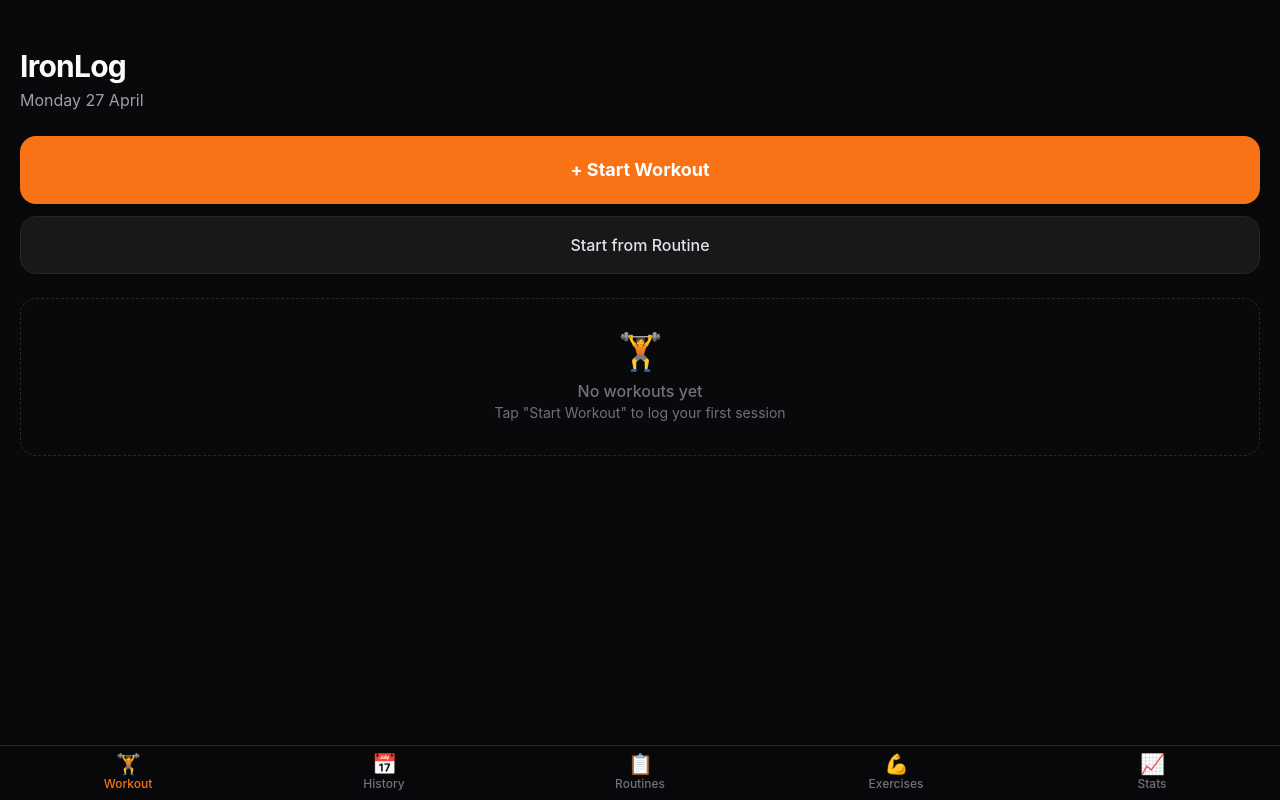
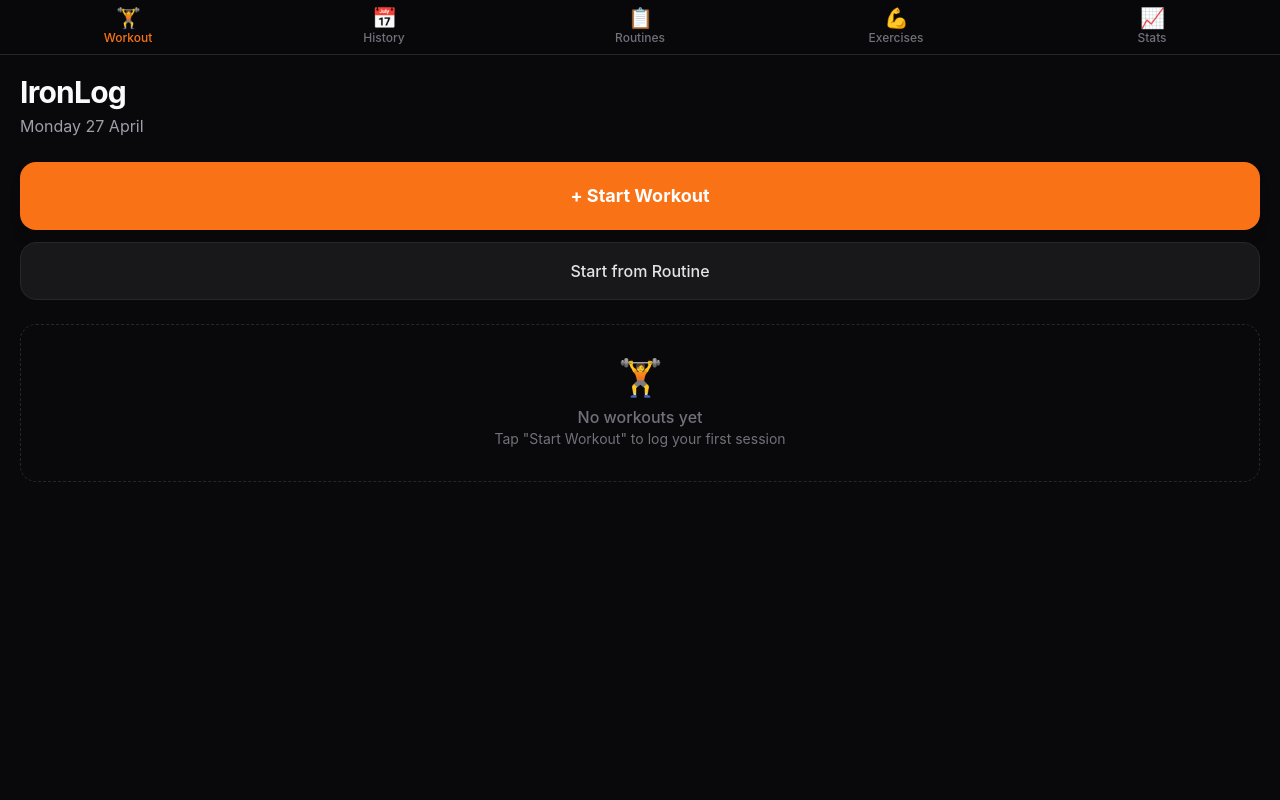
Before and after one commit to DirtyDario/IronLog, a SvelteKit app: page / in a window 1280 px wide. Built offline with nearby package versions, Linux system fonts and the light colour scheme.

Commit message:
fix: move tab bar to top (position:fixed), remove pt-12 padding from all pages

```diff
--- a/src/routes/+layout.svelte
+++ b/src/routes/+layout.svelte
@@ -24,12 +24,7 @@
 	}
 </script>
 
-<!-- Scrollable content area -->
-<main id="app-content">
-	{@render children()}
-</main>
-
-<!-- Tab bar — position:fixed handles iOS PWA correctly -->
+<!-- Tab bar — fixed to TOP -->
 <nav id="tab-bar">
 	<div class="flex">
 		{#each tabs as tab}
@@ -46,3 +41,8 @@
 		{/each}
 	</div>
 </nav>
+
+<!-- Scrollable content area -->
+<main id="app-content">
+	{@render children()}
+</main>
--- a/src/routes/+page.svelte
+++ b/src/routes/+page.svelte
@@ -33,7 +33,7 @@
 	}
 </script>
 
-<div class="flex flex-col gap-6 p-5 pt-12">
+<div class="flex flex-col gap-6 p-5 pt-4">
 	<!-- Header -->
 	<div>
 		<h1 class="text-3xl font-bold tracking-tight">IronLog</h1>
--- a/src/routes/exercises/+page.svelte
+++ b/src/routes/exercises/+page.svelte
@@ -46,7 +46,7 @@
 	}
 </script>
 
-<div class="p-4 pt-12 pb-8">
+<div class="p-4 pt-4 pb-8">
 	<div class="mb-4 flex items-center justify-between">
 		<h1 class="text-3xl font-bold tracking-tight">Exercises</h1>
 		<button
--- a/src/routes/history/+page.svelte
+++ b/src/routes/history/+page.svelte
@@ -35,7 +35,7 @@
 	});
 </script>
 
-<div class="p-4 pt-12 pb-8">
+<div class="p-4 pt-4 pb-8">
 	<h1 class="mb-6 text-3xl font-bold tracking-tight">History</h1>
 
 	{#if workouts.length === 0}
--- a/src/routes/history/[id]/+page.svelte
+++ b/src/routes/history/[id]/+page.svelte
@@ -58,7 +58,7 @@
 	let showDelete = $state(false);
 </script>
 
-<div class="p-4 pt-12 pb-8">
+<div class="p-4 pt-4 pb-8">
 	<div class="mb-6 flex items-start justify-between">
 		<div>
 			<a href="/history" class="text-sm text-zinc-500 mb-1 block">← History</a>
--- a/src/routes/layout.css
+++ b/src/routes/layout.css
@@ -23,31 +23,28 @@
 	-webkit-tap-highlight-color: transparent;
 }
 
-/* ── Tab bar — fixed to bottom, always visible ───────────────── */
-/* On iOS PWA, position:fixed is the only reliable approach */
+/* ── Tab bar — fixed to TOP ───────────────────────────────────── */
 #tab-bar {
 	position: fixed;
-	bottom: 0;
+	top: 0;
 	left: 0;
 	right: 0;
 	z-index: 50;
-	/* Extend bg into iPhone home-indicator area */
-	padding-bottom: env(safe-area-inset-bottom, 0px);
+	padding-top: env(safe-area-inset-top, 0px);
 	background: rgba(9, 9, 11, 0.97);
-	border-top: 1px solid #27272a;
-	/* iOS momentum scroll fix */
+	border-bottom: 1px solid #27272a;
 	-webkit-transform: translateZ(0);
 	transform: translateZ(0);
 }
 
-/* ── Scrollable content — padded so nothing hides behind tab bar ─ */
+/* ── Scrollable content — padded so nothing hides behind top tab bar ─ */
 #app-content {
 	position: fixed;
-	top: 0;
+	/* 58px tab icons + safe area top */
+	top: calc(58px + env(safe-area-inset-top, 0px));
 	left: 0;
 	right: 0;
-	/* 58px tab icons + safe area */
-	bottom: calc(58px + env(safe-area-inset-bottom, 0px));
+	bottom: 0;
 	overflow-y: auto;
 	overflow-x: hidden;
 	-webkit-overflow-scrolling: touch;
--- a/src/routes/routines/+page.svelte
+++ b/src/routes/routines/+page.svelte
@@ -51,7 +51,7 @@
 	}
 </script>
 
-<div class="p-4 pt-12 pb-8">
+<div class="p-4 pt-4 pb-8">
 	<div class="mb-4 flex items-center justify-between">
 		<h1 class="text-3xl font-bold tracking-tight">Routines</h1>
 		<button
--- a/src/routes/routines/[id]/+page.svelte
+++ b/src/routes/routines/[id]/+page.svelte
@@ -51,7 +51,7 @@
 	}
 </script>
 
-<div class="p-4 pt-12 pb-8">
+<div class="p-4 pt-4 pb-8">
 	<a href="/routines" class="text-sm text-zinc-500 mb-2 block">← Routines</a>
 	<div class="mb-6 flex items-center justify-between">
 		<h1 class="text-2xl font-bold">{routine?.name ?? 'Routine'}</h1>
--- a/src/routes/stats/+page.svelte
+++ b/src/routes/stats/+page.svelte
@@ -162,7 +162,7 @@
 
 <div class="flex flex-col pb-8">
 	<!-- Header -->
-	<div class="px-4 pt-12 pb-4">
+	<div class="px-4 pt-4 pb-4">
 		<h1 class="text-3xl font-bold tracking-tight">Stats</h1>
 	</div>
 
--- a/src/routes/workout/active/+page.svelte
+++ b/src/routes/workout/active/+page.svelte
@@ -73,7 +73,7 @@
 	</button>
 {/if}
 
-<div class="flex flex-col gap-4 p-4 pt-12 pb-40">
+<div class="flex flex-col gap-4 p-4 pt-4 pb-40">
 	<!-- Header -->
 	<div class="flex items-center justify-between">
 		<div>
--- a/src/routes/workout/summary/[id]/+page.svelte
+++ b/src/routes/workout/summary/[id]/+page.svelte
@@ -91,7 +91,7 @@
 	}
 </script>
 
-<div class="flex flex-col gap-5 p-4 pt-12 pb-8">
+<div class="flex flex-col gap-5 p-4 pt-4 pb-8">
 	<!-- Header -->
 	<div class="text-center">
 		<div class="text-5xl mb-3">🏆</div>
```
